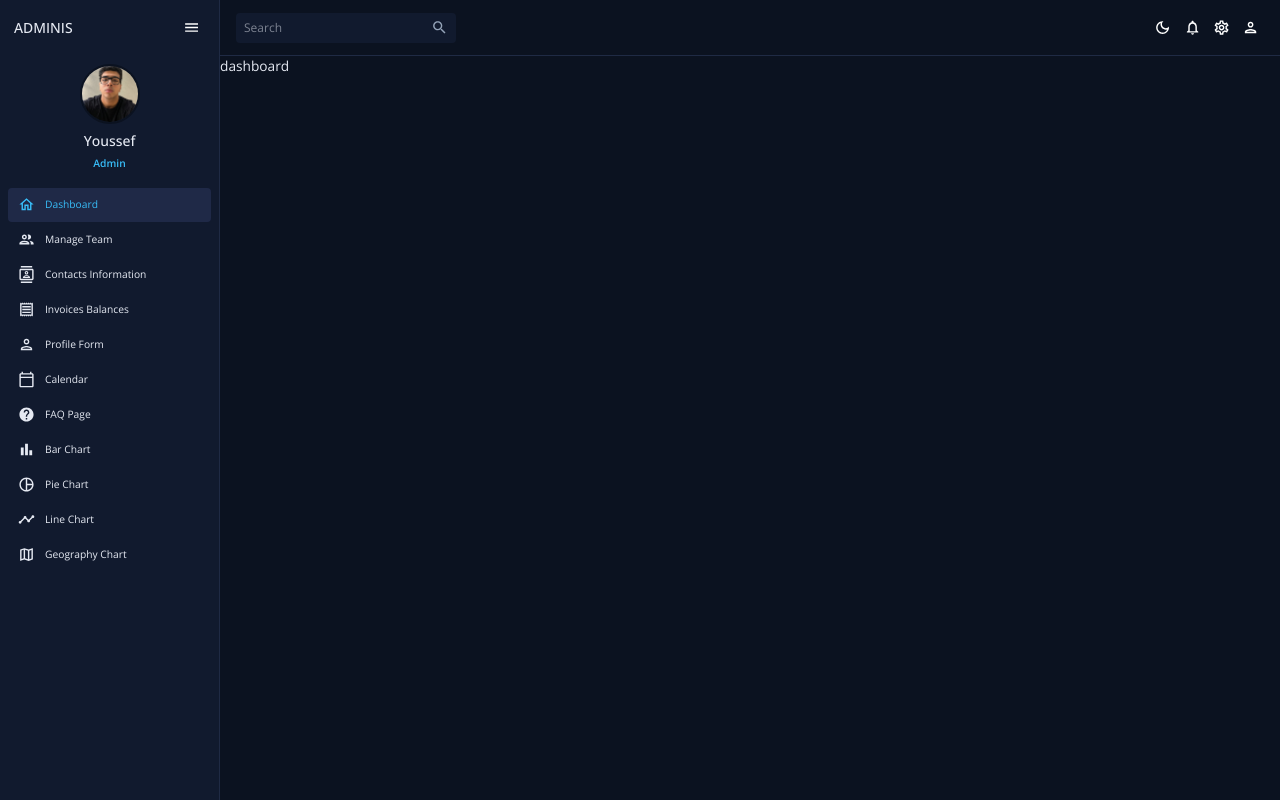
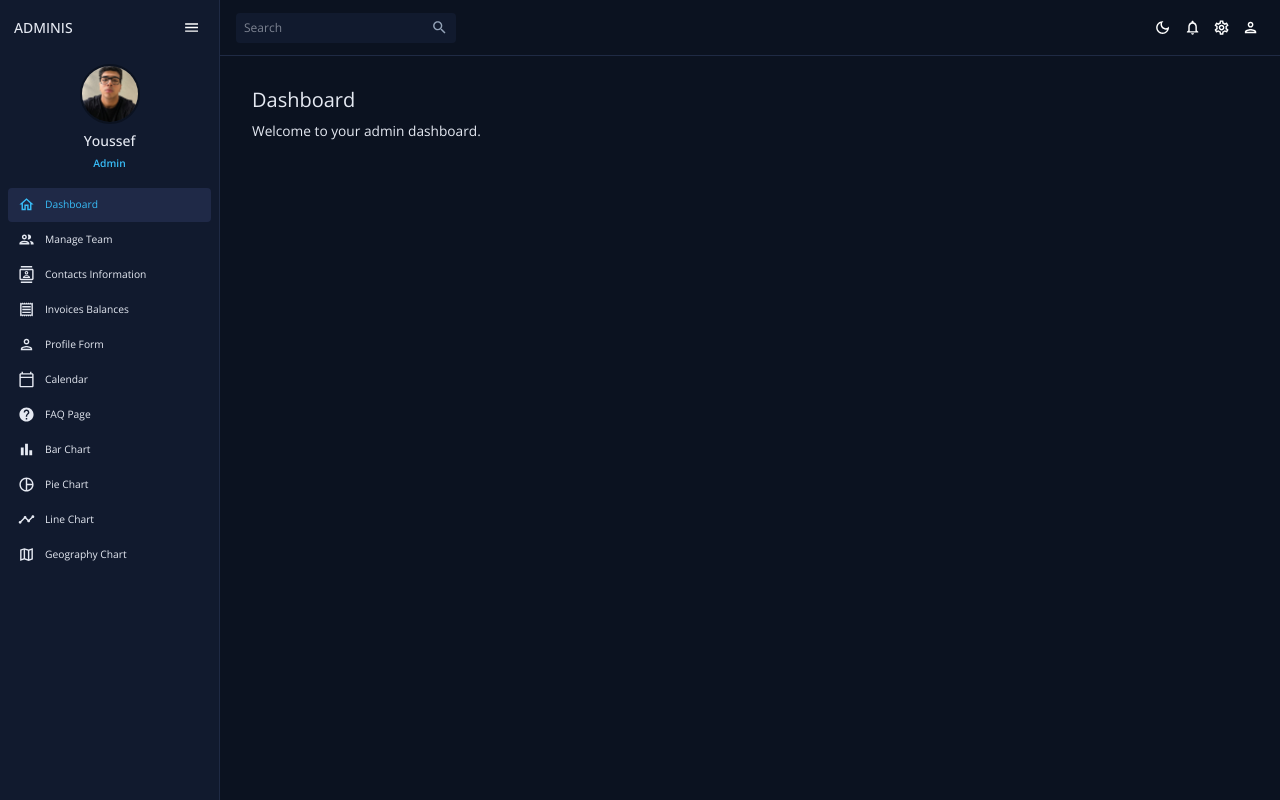
Before and after one commit to Youssef-Ahmed-Mohmed/Admin-Dashboard, a React (Create React App) app in the folder admin-dashboard/: page / in a window 1280 px wide. Built offline with nearby package versions, Linux system fonts and the light colour scheme.

Commit message:
Style dashboard landing page

```diff
--- a/admin-dashboard/src/scenes/dashboard/index.jsx
+++ b/admin-dashboard/src/scenes/dashboard/index.jsx
@@ -1,5 +1,15 @@
-const dashboard = () => {
-    return <div>dashboard</div>
-}
+import { Box, Typography, useTheme } from '@mui/material';
 
-export default dashboard;
+const Dashboard = () => {
+  const theme = useTheme();
+  return (
+    <Box sx={{ p: { xs: 2, md: 4 } }}>
+      <Typography variant="h4" fontWeight={700}>Dashboard</Typography>
+      <Typography color={theme.palette.text.secondary} sx={{ mt: 1 }}>
+        Welcome to your admin dashboard.
+      </Typography>
+    </Box>
+  );
+};
+
+export default Dashboard;
```
